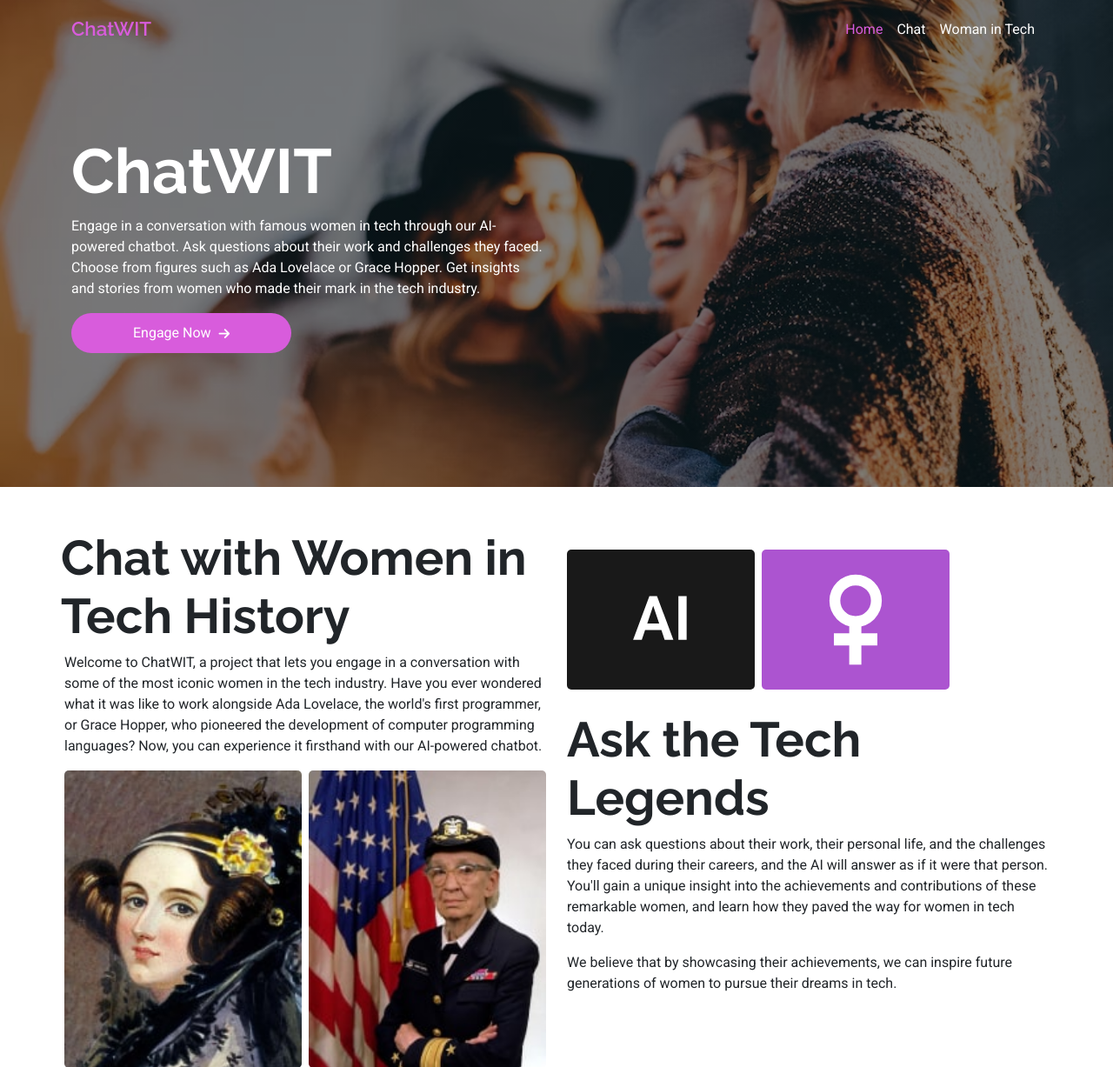
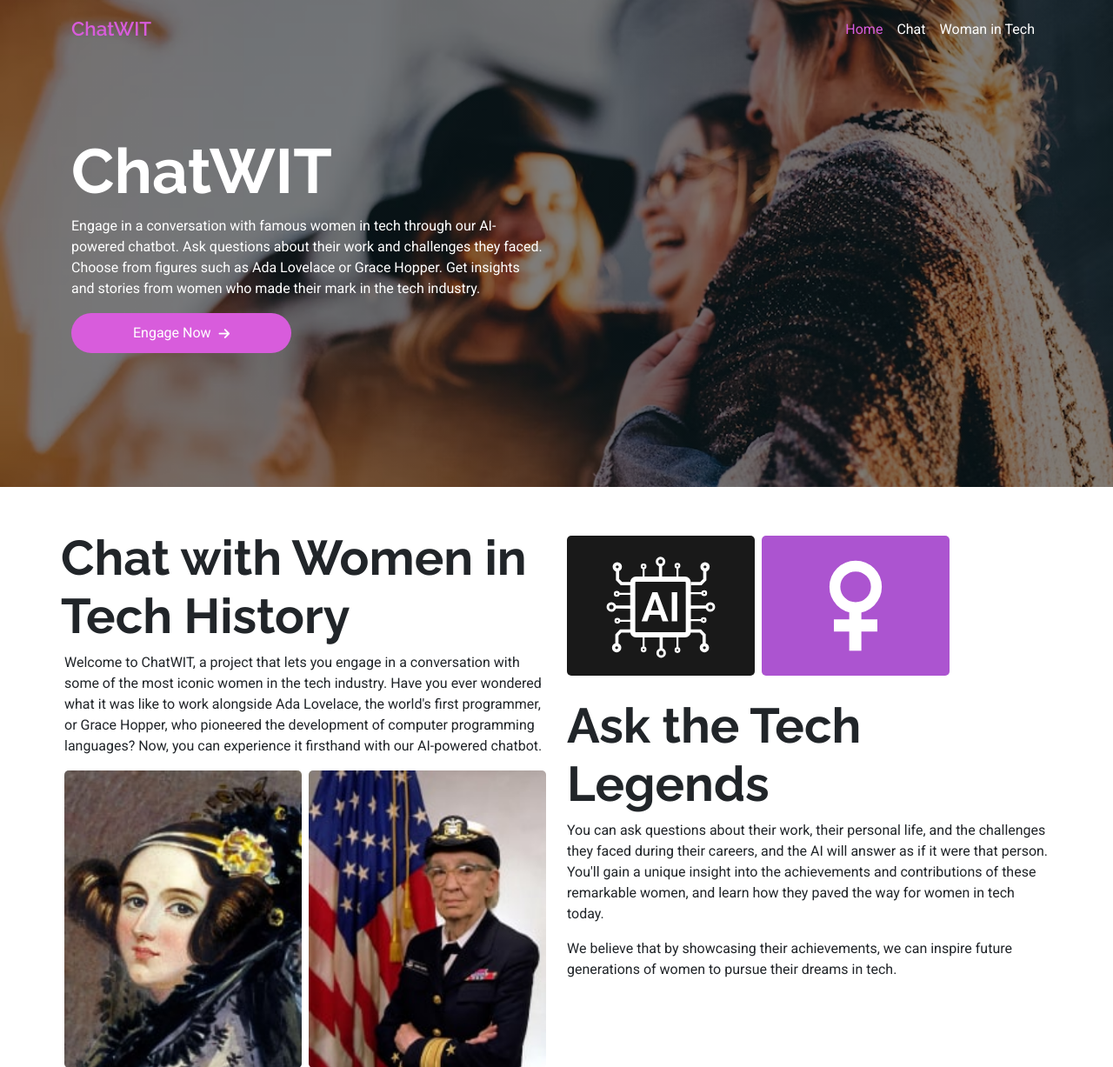
Before and after one commit to keironchaudhry/women-in-tech-hackathon, a Flask app: page / in a window 1280 px wide. Shown: the top 1227 px of the page at 87% size. Run offline with Flask 2, Linux system fonts and the light colour scheme; some libraries are stand-ins or nearby versions.

Commit message:
small adjustments to the CSS and updated the AI logo SVG in the main page

```diff
--- a/static/style.css
+++ b/static/style.css
@@ -125,6 +125,9 @@ nav .nav-item a:hover {
   background-color: var(--black-color);
   border-radius: 0px 0px 10px 10px;
 }
+.card-img-top {
+  border-radius: 10px 10px 0px 0px;
+}
 
 /*-------------------------------- Footer*/
 footer {
--- a/templates/home.html
+++ b/templates/home.html
@@ -31,7 +31,7 @@
                </div>
                <div class="col-md-12 col-lg-6 mx-md-auto mx-lg-0" style="max-width: 630px;">
                  <!-- 2 logos imgs div -->
-                 <div class="about-imgs2 d-flex flex-wrap gap-2 mt-4 d-none d-md-flex flex-nowrap">
+                 <div class="about-imgs2 mt-md-2 d-flex flex-wrap gap-2 mt-4 d-none d-md-flex flex-nowrap">
                     <img src="../static/assets/card_imgs/ailogo.svg" class="img-about2 img-fluid flex-shrink-1 flex-basis-10" alt="ai logo">
                     <img src="../static/assets/card_imgs/female-symbol.svg" class="img-about2 img-fluid flex-shrink-1 flex-basis-10" alt="female symbol">
                 </div>
```
Also changed, not shown: static/assets/card_imgs/ailogo.svg, static/assets/card_imgs/female-symbol.svg.
